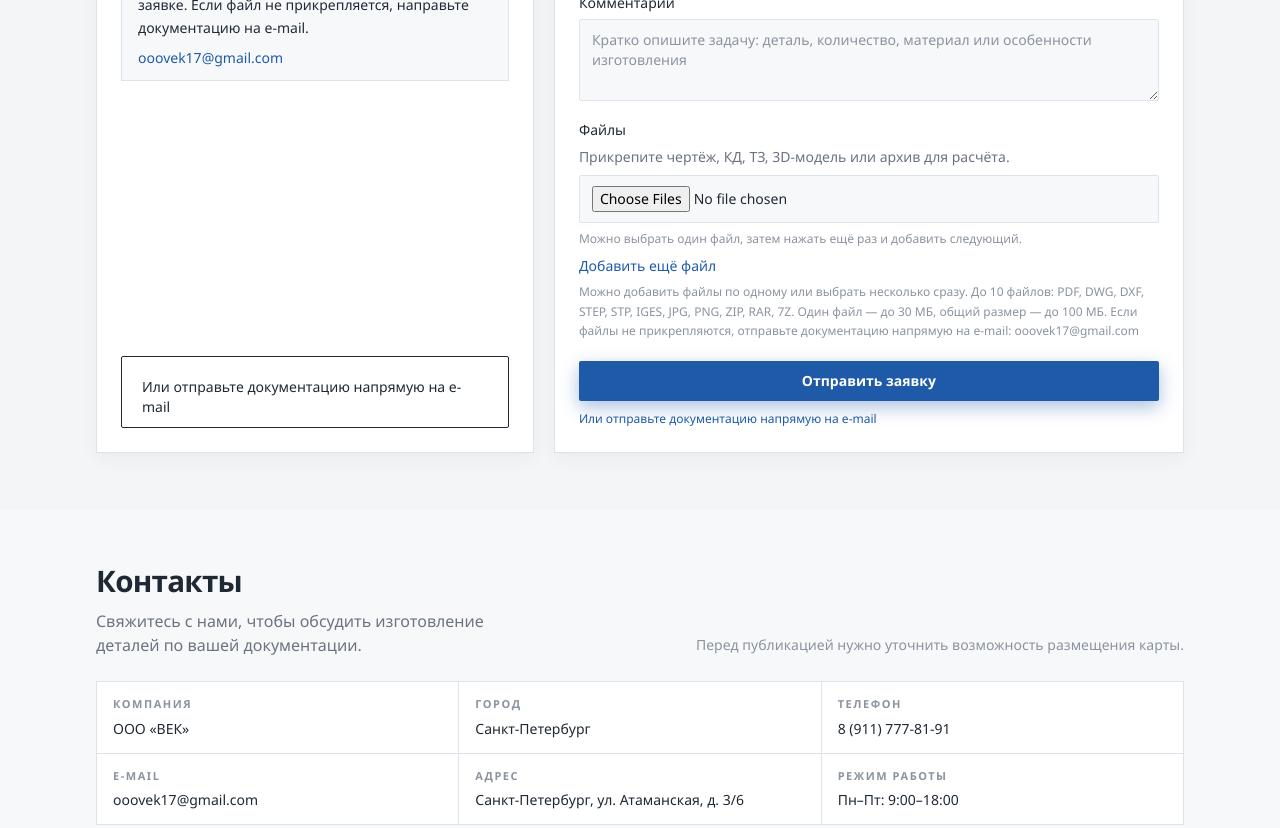
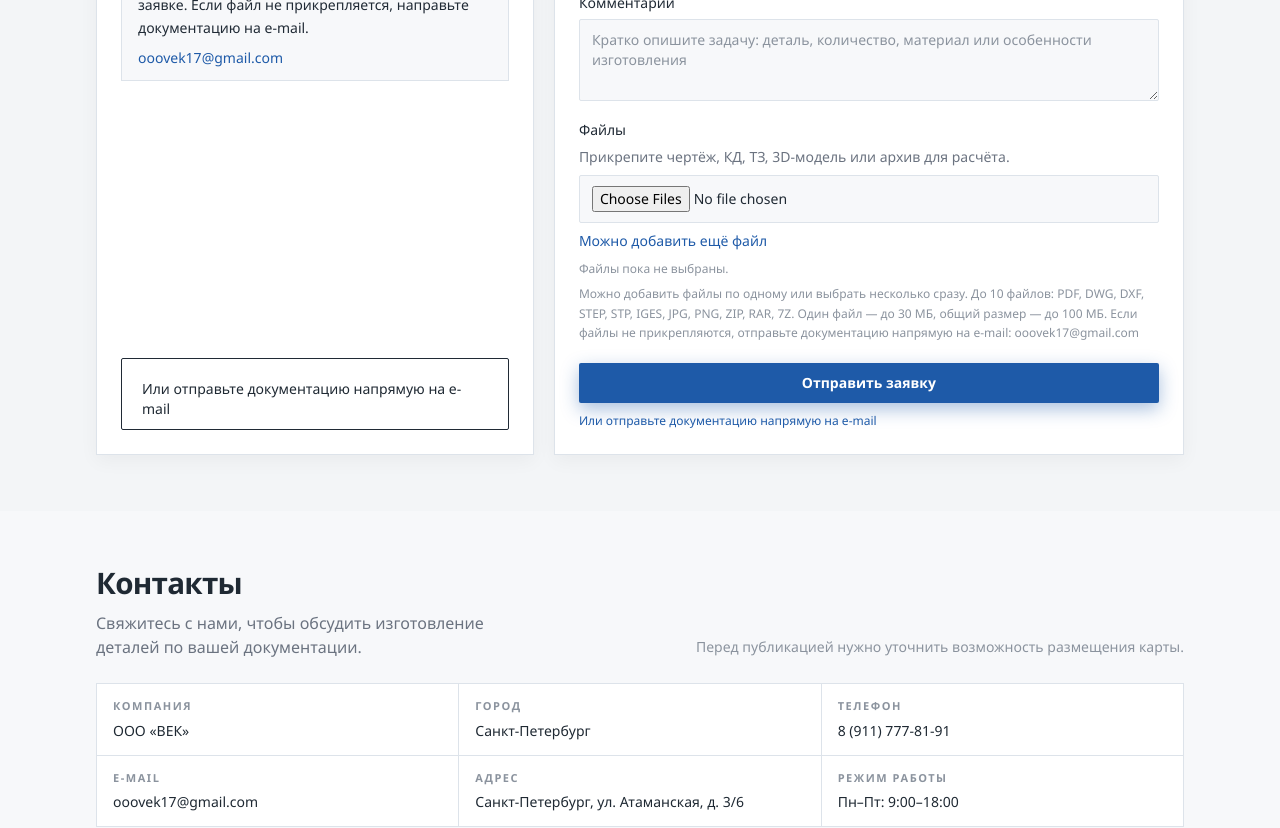
Before and after one commit to rudakovanailya-commits/vek-site, a React (Vite) app: page / in a window 1280 px wide. Shown: the part 6540-7368 px from the top of the page. Built offline with nearby package versions, Linux system fonts and the light colour scheme.

Commit message:
Improve selected files display

```diff
--- a/src/App.jsx
+++ b/src/App.jsx
@@ -58,18 +58,15 @@ function isAllowedUploadName(name) {
 
 function formatFileSize(bytes) {
   const n = Number(bytes) || 0
-  if (n < 1024 * 1024) return `${(n / 1024).toFixed(1)} КБ`
+  if (n < 1024 * 1024) {
+    const kb = n / 1024
+    return `${kb >= 10 ? Math.round(kb) : kb.toFixed(1)} КБ`
+  }
   return `${(n / (1024 * 1024)).toFixed(1)} МБ`
 }
 
 function isSameFile(a, b) {
   return a.name === b.name && a.size === b.size
-}
-
-function fileIssue(file) {
-  if (!isAllowedUploadName(file.name)) return 'Этот формат нельзя прикрепить.'
-  if (file.size > MAX_FILE_BYTES) return 'Файл больше 30 МБ.'
-  return ''
 }
 const imagePath = (name) => `${import.meta.env.BASE_URL}images/${name}`
 const PRESENTATION_PDF = `${import.meta.env.BASE_URL}presentation/vek-presentation.pdf`
@@ -804,6 +801,7 @@ function RequestForm() {
   const [success, setSuccess] = useState(false)
   const [error, setError] = useState('')
   const [files, setFiles] = useState([])
+  const [fileError, setFileError] = useState('')
   const fileInputRef = useRef(null)
 
   function handleFileChange(event) {
@@ -814,30 +812,33 @@ function RequestForm() {
 
     setFiles((prev) => {
       const next = [...prev]
-      let exceeded = false
+      let nextFileError = ''
 
       for (const file of newFiles) {
         if (next.some((item) => isSameFile(item, file))) continue
 
-        const nextTotal = next.reduce((sum, item) => sum + item.size, 0) + file.size
-        if (next.length >= MAX_FILES || nextTotal > MAX_TOTAL_BYTES) {
-          exceeded = true
+        if (!isAllowedUploadName(file.name)) {
+          nextFileError = 'Этот формат нельзя прикрепить.'
           continue
         }
-        if (file.size > MAX_FILE_BYTES) {
-          exceeded = true
+
+        const nextTotal = next.reduce((sum, item) => sum + item.size, 0) + file.size
+        if (next.length >= MAX_FILES || file.size > MAX_FILE_BYTES || nextTotal > MAX_TOTAL_BYTES) {
+          nextFileError = FILE_LIMITS_TEXT
+          continue
         }
 
         next.push(file)
       }
 
-      setError(exceeded ? FILE_LIMITS_TEXT : '')
+      setFileError(nextFileError)
       return next
     })
   }
 
   function removeFile(index) {
     setFiles((prev) => prev.filter((_, i) => i !== index))
+    setFileError('')
     setError('')
     setSuccess(false)
   }
@@ -906,6 +907,7 @@ function RequestForm() {
 
       form.reset()
       setFiles([])
+      setFileError('')
       if (fileInputRef.current) fileInputRef.current.value = ''
       setSuccess(true)
     } catch {
@@ -1020,31 +1022,31 @@ function RequestForm() {
                 className={fieldClass}
                 onChange={handleFileChange}
               />
-              <p className="mt-1.5 text-xs leading-relaxed text-steel-400">
-                Можно выбрать один файл, затем нажать ещё раз и добавить следующий.
-              </p>
               <label
                 htmlFor="request-files"
                 className="mt-2 inline-block cursor-pointer text-sm font-medium text-accent transition-colors hover:text-accent-hover"
               >
-                Добавить ещё файл
+                Можно добавить ещё файл
               </label>
-              {files.length > 0 ? (
-                <ul className="mt-2 space-y-1.5">
-                  {files.map((file, index) => {
-                    const issue = fileIssue(file)
-                    return (
+              {files.length === 0 ? (
+                <p className="mt-2 text-xs leading-relaxed text-steel-400">
+                  Файлы пока не выбраны.
+                </p>
+              ) : (
+                <div className="mt-3">
+                  <p className="text-sm font-medium text-graphite-800">Выбранные файлы:</p>
+                  <ol className="mt-2 space-y-1.5">
+                    {files.map((file, index) => (
                       <li
                         key={`${file.name}-${file.size}-${file.lastModified}-${index}`}
                         className="flex items-start justify-between gap-3 text-xs leading-relaxed text-steel-500"
                       >
                         <span>
-                          <span className="font-medium text-graphite-800">{file.name}</span>
-                          {' · '}
+                          <span className="text-graphite-800">
+                            {index + 1}. {file.name}
+                          </span>
+                          {' — '}
                           {formatFileSize(file.size)}
-                          {issue ? (
-                            <span className="mt-0.5 block text-graphite-800">{issue}</span>
-                          ) : null}
                         </span>
                         <button
                           type="button"
@@ -1054,9 +1056,12 @@ function RequestForm() {
                           Удалить
                         </button>
                       </li>
-                    )
-                  })}
-                </ul>
+                    ))}
+                  </ol>
+                </div>
+              )}
+              {fileError ? (
+                <p className="mt-2 text-sm leading-relaxed text-graphite-800">{fileError}</p>
               ) : null}
               <p className="mt-1.5 text-xs leading-relaxed text-steel-400">
                 Можно добавить файлы по одному или выбрать несколько сразу. До 10 файлов: PDF, DWG,
```
